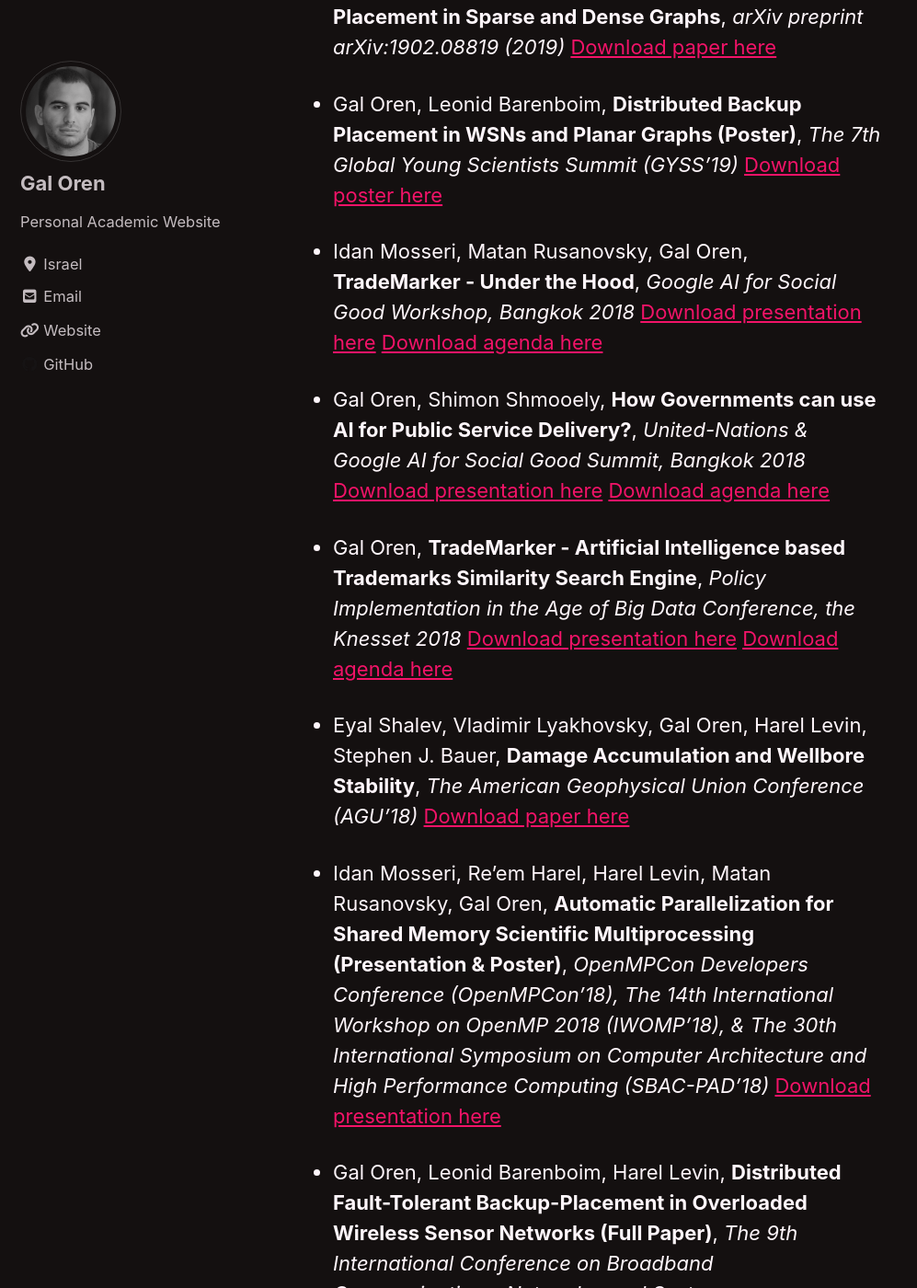
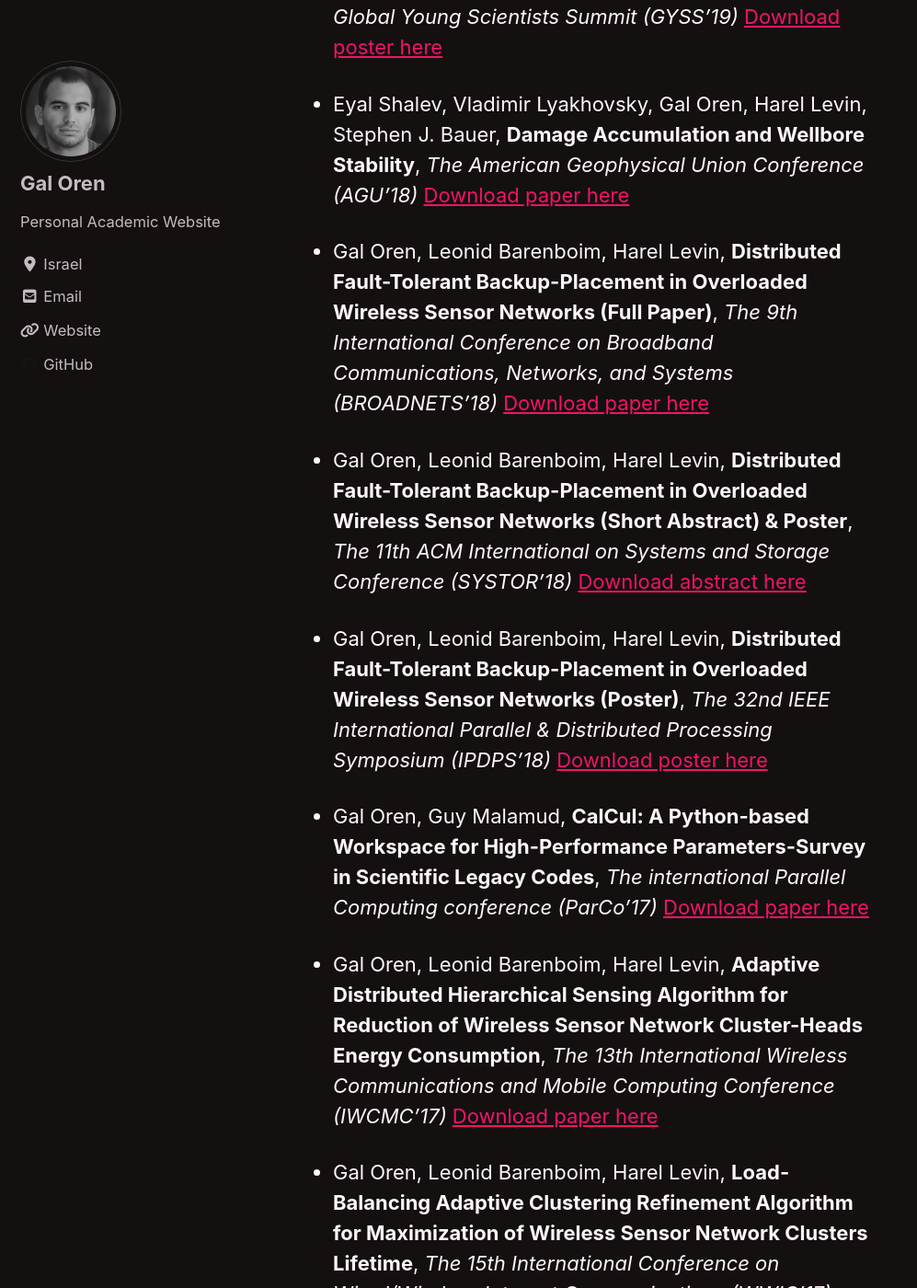
Before and after one commit to galoren/galoren.github.io, a Jekyll site: the page built from _pages/publications.md, in a window 1280 px wide and 1400 px high, scrolled down 1294 px. Shown: the whole window at 92% size, without its empty margins (0-997 px from the left). Built offline with Jekyll 4.4.1, drawn with Linux system fonts in a browser that asks for light colours; cached includes are drawn as plain includes; nearby versions of some CDN libraries; some of the changed text lies outside the part shown.

```diff
--- a/_pages/publications.md
+++ b/_pages/publications.md
@@ -4,10 +4,6 @@ permalink: /publications/
 header:
   image: "/images/hpc.jpeg"
 ---
-* **Technical Program Committee**, _IEEE PERCOM Workshop on Security, Privacy and Trust in the Internet of Thing (SPT-IoT), In conjunction with IEEE PERCOM (2017, 2019, 2020)_
-[2020](https://sites.google.com/view/spt-iot-2020/committee?authuser=0)
-[2019](http://sig-iss.work/percomworkshops2019/spt-iot19-w.html)
-[2017](https://ieeexplore.ieee.org/stamp/stamp.jsp?arnumber=7917504)
 
 * Leonid Barenboim, Gal Oren, **Distributed Backup Placement in One Round and its Applications to Maximum Matching Approximation and Self-Stabilization**, _arXiv preprint arXiv:1908.05700 (2019)_
 [Download paper here](http://galoren.github.io/files/MCM19.pdf)
@@ -24,26 +20,8 @@ header:
 * Gal Oren, Leonid Barenboim, **Distributed Backup Placement in WSNs and Planar Graphs (Poster)**, _The 7th Global Young Scientists Summit (GYSS'19)_
 [Download poster here](http://galoren.github.io/files/gyss_poster19.pdf)
 
-* Idan Mosseri, Matan Rusanovsky, Gal Oren, **TradeMarker - Under the Hood**, _Google AI for Social Good Workshop, Bangkok 2018_
-[Download presentation here](http://galoren.github.io/files/TradeMarker-Google-Workshop18.pptx)
-[Download agenda here](http://galoren.github.io/files/TradeMarker-Google-Workshop-Program18.pdf)
-
-* Gal Oren, Shimon Shmooely, **How Governments can use AI for Public Service Delivery?**, _United-Nations & Google AI for Social Good Summit, Bangkok 2018_
-[Download presentation here](http://galoren.github.io/files/TradeMarker-Google-UN-Summit18.pptx)
-[Download agenda here](https://www.unescap.org/sites/default/files/AI%20For%20Social%20Good%20Summit%20-%2013%20Dec%20AGENDA%20%28002%29_0.pdf)
-
-* Gal Oren, **TradeMarker - Artificial Intelligence based Trademarks Similarity Search Engine**, _Policy Implementation in the Age of Big Data Conference, the Knesset 2018_
-[Download presentation here](https://main.knesset.gov.il/Activity/Oversight/Documents/OversightPresentationSD13.pdf)
-[Download agenda here](https://main.knesset.gov.il/Activity/Oversight/Documents/BigData.pdf)
-
-<!-- * Gal Oren, Idan Mosseri, Matan Rusanovsky, **TradeMarker - One of Seven leading AI for Social Good Projects of 2018**, _AI for Social Good conference, Google Headquarters, California 2018_
-[Download paper here](http://galoren.github.io/files/ijpp19.pdf) -->
-
 * Eyal Shalev, Vladimir Lyakhovsky, Gal Oren, Harel Levin, Stephen J. Bauer, **Damage Accumulation and Wellbore Stability**, _The American Geophysical Union Conference (AGU'18)_
 [Download paper here](http://galoren.github.io/files/agu18.pdf)
-
-* Idan Mosseri, Re'em Harel, Harel Levin, Matan Rusanovsky, Gal Oren, **Automatic Parallelization for Shared Memory Scientific Multiprocessing (Presentation & Poster)**, _OpenMPCon Developers Conference (OpenMPCon'18), The 14th International Workshop on OpenMP 2018 (IWOMP'18), & The 30th International Symposium on Computer Architecture and High Performance Computing (SBAC-PAD'18)_
-[Download presentation here](http://galoren.github.io/files/openmpcon_presentation18.pdf)
 
 * Gal Oren, Leonid Barenboim, Harel Levin, **Distributed Fault-Tolerant Backup-Placement in Overloaded Wireless Sensor Networks (Full Paper)**, _The 9th International Conference on Broadband Communications, Networks, and Systems (BROADNETS'18)_
 [Download paper here](http://galoren.github.io/files/broadnets18.pdf)
@@ -78,8 +56,6 @@ header:
 * Gal Oren,  **Optimizations of Management Algorithms for Multi-Level Memory Hierarchy, Master's Dissertation**, _The Open University, 2015_
 [Download thesis here](http://galoren.github.io/files/openu15.pdf)
 
-<!-- * **VIP Exhibitor at the WATEC 2013 Innovation Pavilion**, _The 7th International Exhibition & The 4th International Conference on Water Technologies &  Environmental Control, Tel Aviv Convention Center, October 22-24, 2013_ -->
-
 * Gal Oren, Nerya Stroh, **Mathematical Model for Detection of Leakage in Domestic Water Supply Systems by Reading Consumption from an Analogue Water Meter**, _International Journal of Environmental Science and Development (IJESD), Vol. 4, No. 4, International Association of Computer Science and Information Technology Press, ISSN: 2010-0264, August 2013; Presented in the 3rd International Conference on Environment and Industrial Innovation - ICEII'13)_
 [Download paper here](http://galoren.github.io/files/ijesd13.pdf)
 
```
Also changed, not shown: _data/navigation.yml (+7 -2 lines), _pages/confrences.md (added, +28 -0 lines).
